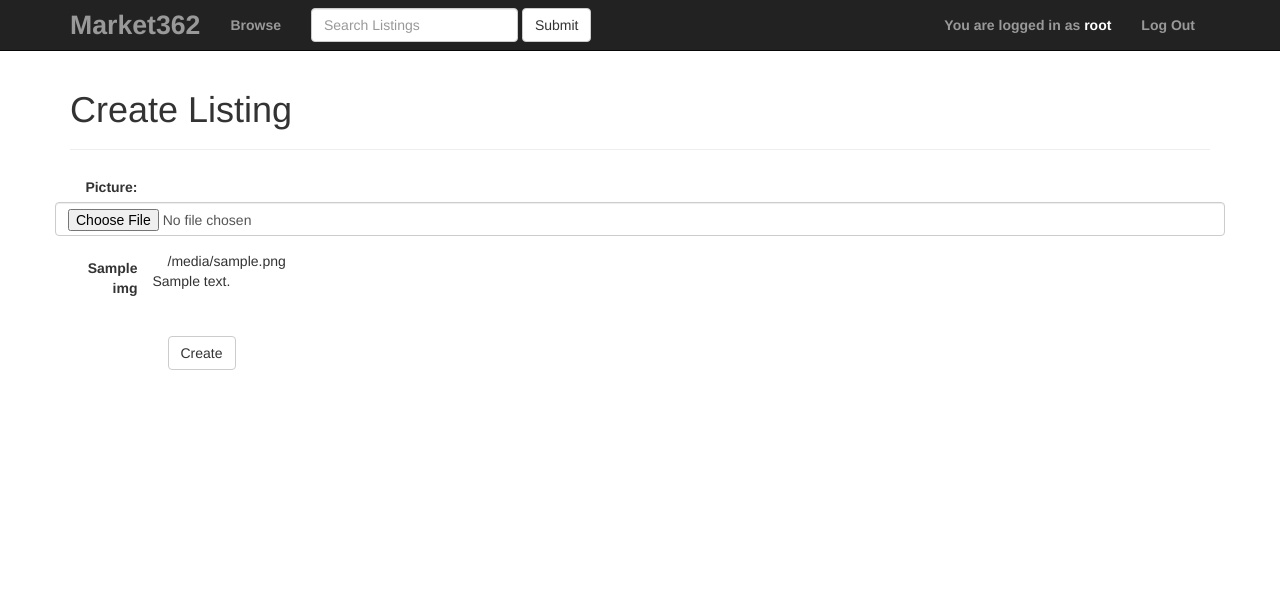
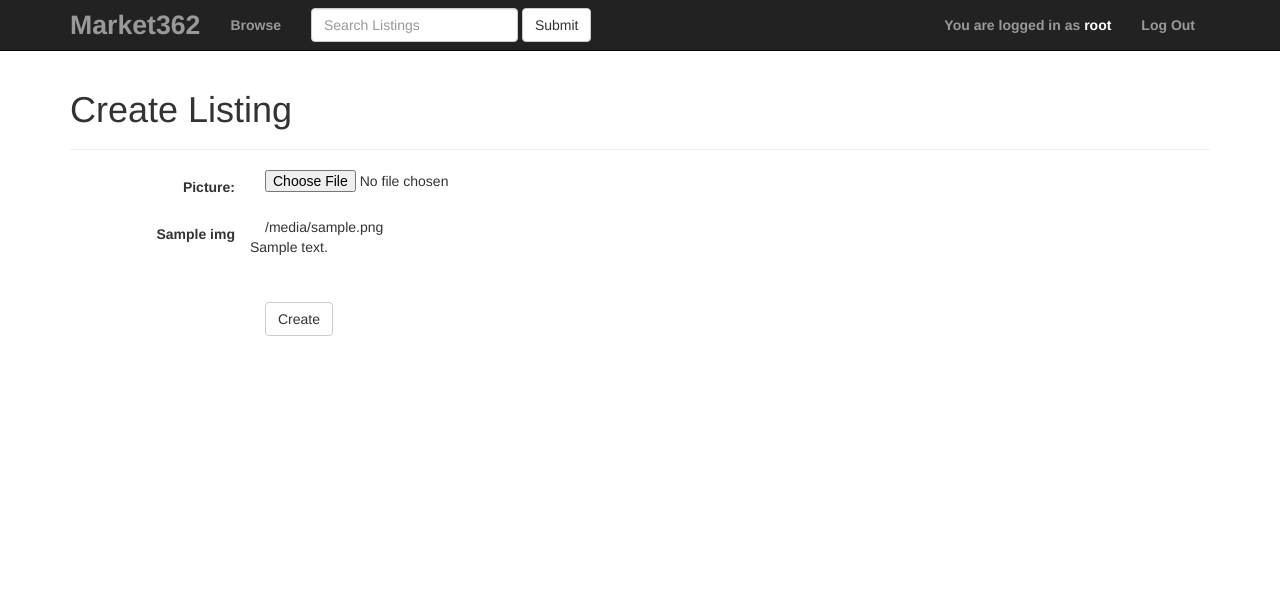
Before and after one commit to sunny-benn/CPSC362-Project, a Django app: template project/blog/templates/blog/listing_new.html in a window 1280 px wide. Shown: the top 610 px of the page. Run offline with Django 3.2, Linux system fonts and the light colour scheme; a user stored in the database is signed in; the template is opened without the code that fills it: values that come from a table or form of the project are taken from there, most other values are stand-ins (such as "Sample title", 1, 10 or a date in 2020); some libraries are stand-ins or nearby versions.

Commit message:
Fix CSS on new listing page

```diff
--- a/project/blog/templates/blog/listing_new.html
+++ b/project/blog/templates/blog/listing_new.html
@@ -16,8 +16,8 @@
         {% csrf_token %}
         {% for field in form %}
         <div class="form-group">
-            <label class="control-label col-sm-1">{{ field.label_tag }}</label>
-            <div class="col-sm-11 form-control">{{ field }}</div>
+            <label class="control-label col-sm-2">{{ field.label_tag }}</label>
+            <div class="col-sm-10">{{ field }}</div>
             <span style="color:red;">{{ field.errors }}</span>
             {% if field.help_text %}
             <p class="help">{{ field.help_text|safe }}</p>
@@ -27,8 +27,8 @@
         {% for img in pictureFormSet %}
         {{ pictureFormSet.management_form }}
         <div class="form-group">
-            <label class="control-label col-sm-1">{{ img.label_tag }}</label>
-            <div class="col-sm-11">{{ img }}</div>
+            <label class="control-label col-sm-2">{{ img.label_tag }}</label>
+            <div class="col-sm-10">{{ img }}</div>
             <span style="color:red;">{{ img.errors }}</span>
             {% if img.help_text %}
             <p class="help">{{ img.help_text|safe }}</p>
@@ -37,7 +37,7 @@
         {% endfor %}
         <br>
         <div class="form-group">
-            <div class="col-md-offset-1 col-md-11">
+            <div class="col-sm-offset-2 col-sm-10">
                 <input type="hidden" name="next" value="{% url 'listing_list' %}" />
                 <input type="submit" value="Create" class="btn btn-default" />
             </div>
```
